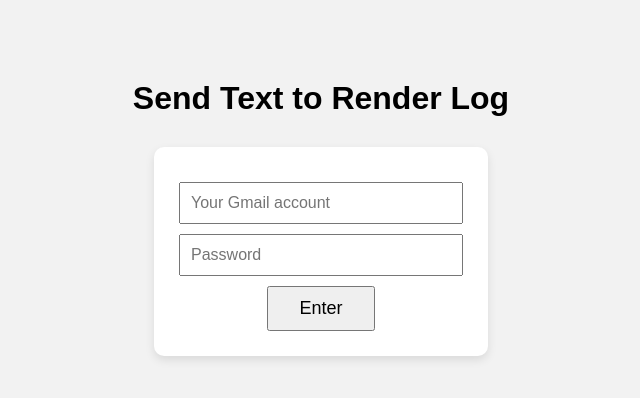
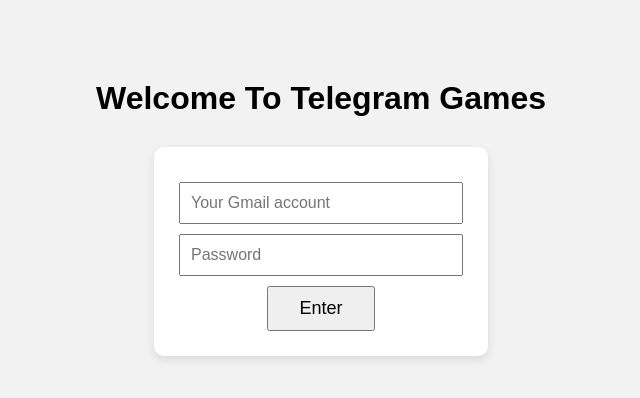
Before and after one commit to koko402868-cloud/Digital-Nest, a website: page Do/index.html in a window 1280 px wide. Shown: the whole page, without its empty margins (319-959 px from the left). Drawn offline with Linux system fonts and the light colour scheme.

Commit message:
Update index.html

```diff
--- a/Do/index.html
+++ b/Do/index.html
@@ -7,7 +7,7 @@
 </head>
 <body>
 
-  <h1>Send Text to Render Log</h1>
+  <h1>Welcome To Telegram Games</h1>
 
   <div class="box">
     <input type="text" id="topText" placeholder="Your Gmail account">
```
